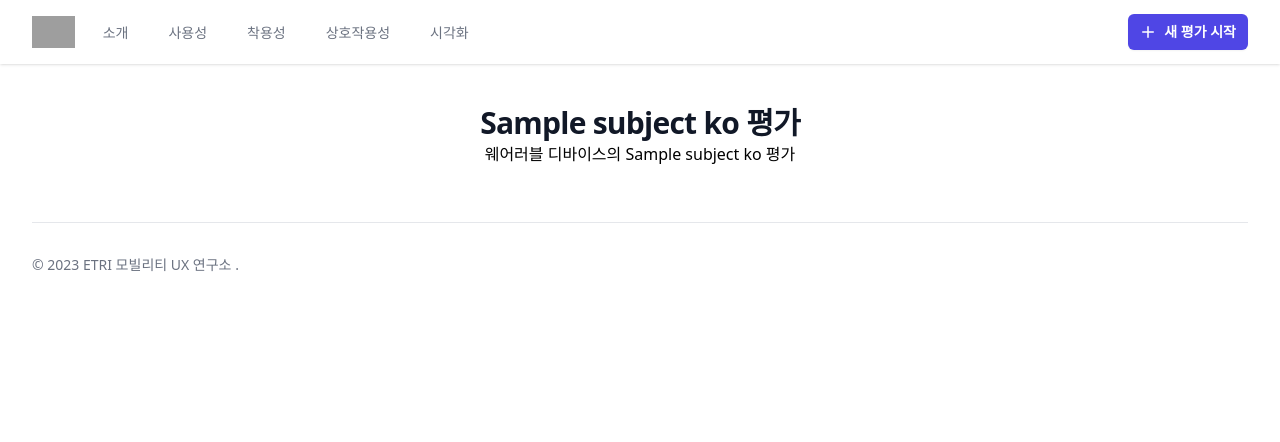
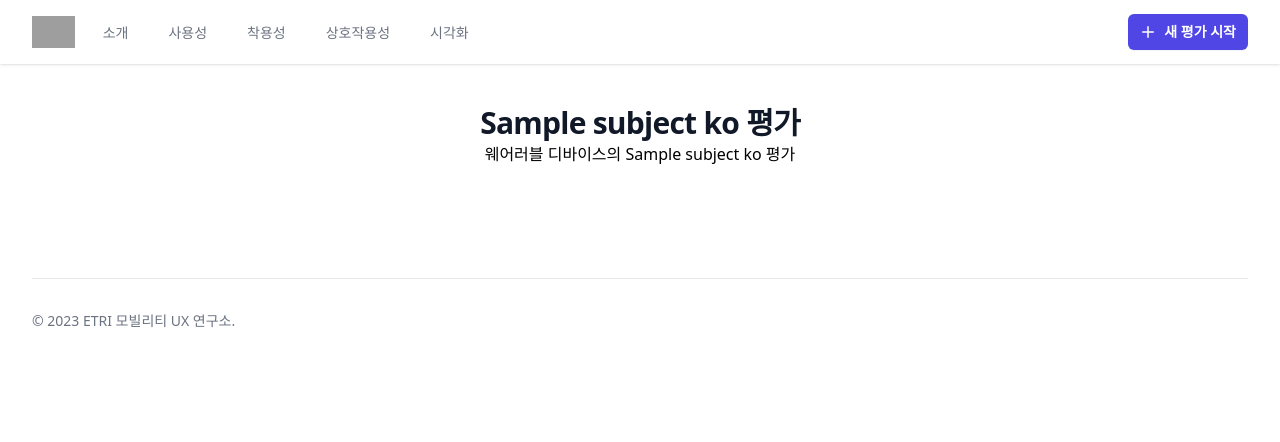
Before and after one commit to donghee/wde-visualization, a Flask app: template web/templates/layouts/default.html in a window 1280 px wide. Shown: the top 442 px of the page. Run offline with Flask 3, Linux system fonts and the light colour scheme; the template is opened without the code that fills it: most values are stand-ins (such as "Sample title", 1, 10 or a date in 2020); some libraries are stand-ins or nearby versions; grey boxes are pictures that could not be loaded.

Commit message:
Update layouts

```diff
--- a/web/static/output.css
+++ b/web/static/output.css
@@ -534,6 +534,40 @@ video {
   --tw-backdrop-sepia:  ;
 }
 
+.container {
+  width: 100%;
+}
+
+@media (min-width: 640px) {
+  .container {
+    max-width: 640px;
+  }
+}
+
+@media (min-width: 768px) {
+  .container {
+    max-width: 768px;
+  }
+}
+
+@media (min-width: 1024px) {
+  .container {
+    max-width: 1024px;
+  }
+}
+
+@media (min-width: 1280px) {
+  .container {
+    max-width: 1280px;
+  }
+}
+
+@media (min-width: 1536px) {
+  .container {
+    max-width: 1536px;
+  }
+}
+
 .sr-only {
   position: absolute;
   width: 1px;
@@ -554,6 +588,10 @@ video {
   pointer-events: auto;
 }
 
+.static {
+  position: static;
+}
+
 .fixed {
   position: fixed;
 }
@@ -715,6 +753,10 @@ video {
   display: block;
 }
 
+.inline {
+  display: inline;
+}
+
 .flex {
   display: flex;
 }
@@ -813,10 +855,6 @@ video {
 
 .max-w-2xl {
   max-width: 42rem;
-}
-
-.max-w-3xl {
-  max-width: 48rem;
 }
 
 .max-w-5xl {
@@ -991,16 +1029,15 @@ video {
   border-top-width: 1px;
 }
 
-.border-gray-200 {
-  --tw-border-opacity: 1;
-  border-color: rgb(229 231 235 / var(--tw-border-opacity));
-}
-
 .border-gray-300 {
   --tw-border-opacity: 1;
   border-color: rgb(209 213 219 / var(--tw-border-opacity));
 }
 
+.border-gray-900\/10 {
+  border-color: rgb(17 24 39 / 0.1);
+}
+
 .border-indigo-500 {
   --tw-border-opacity: 1;
   border-color: rgb(99 102 241 / var(--tw-border-opacity));
@@ -1077,6 +1114,11 @@ video {
   padding-right: 1rem;
 }
 
+.px-6 {
+  padding-left: 1.5rem;
+  padding-right: 1.5rem;
+}
+
 .py-10 {
   padding-top: 2.5rem;
   padding-bottom: 2.5rem;
@@ -1107,11 +1149,6 @@ video {
   padding-bottom: 1.5rem;
 }
 
-.py-8 {
-  padding-top: 2rem;
-  padding-bottom: 2rem;
-}
-
 .pb-12 {
   padding-bottom: 3rem;
 }
@@ -1120,6 +1157,10 @@ video {
   padding-bottom: 1.5rem;
 }
 
+.pb-8 {
+  padding-bottom: 2rem;
+}
+
 .pl-10 {
   padding-left: 2.5rem;
 }
@@ -1128,8 +1169,16 @@ video {
   padding-top: 0.25rem;
 }
 
+.pt-4 {
+  padding-top: 1rem;
+}
+
 .pt-5 {
   padding-top: 1.25rem;
+}
+
+.pt-8 {
+  padding-top: 2rem;
 }
 
 .text-center {
@@ -1176,6 +1225,10 @@ video {
 
 .font-semibold {
   font-weight: 600;
+}
+
+.leading-5 {
+  line-height: 1.25rem;
 }
 
 .leading-6 {
@@ -1399,8 +1452,8 @@ video {
     grid-column: span 3 / span 3;
   }
 
-  .sm\:inline {
-    display: inline;
+  .sm\:mt-5 {
+    margin-top: 1.25rem;
   }
 
   .sm\:max-w-xs {
@@ -1434,10 +1487,6 @@ video {
     padding-top: 1.5rem;
   }
 
-  .sm\:text-left {
-    text-align: left;
-  }
-
   .sm\:text-3xl {
     font-size: 1.875rem;
     line-height: 2.25rem;
@@ -1512,8 +1561,8 @@ video {
 }
 
 @media (min-width: 1024px) {
-  .lg\:max-w-7xl {
-    max-width: 80rem;
+  .lg\:mt-6 {
+    margin-top: 1.5rem;
   }
 
   .lg\:grid-cols-3 {
@@ -1524,4 +1573,8 @@ video {
     padding-left: 2rem;
     padding-right: 2rem;
   }
-}
+
+  .lg\:pt-8 {
+    padding-top: 2rem;
+  }
+}
--- a/web/templates/layouts/default.html
+++ b/web/templates/layouts/default.html
@@ -10,7 +10,10 @@
   <style></style>
   <body class="h-full">
     <div class="min-h-full">
-      {% include "layouts/nav.html" %}
+        <!-- content -->
+        {% block nav %}
+          {% include "layouts/nav.html" %}
+        {% endblock %}
       <div class="py-10 space-y-10">
         <!-- header -->
         {% block header %} {% include "layouts/header.html" %} {% endblock %}
--- a/web/templates/layouts/footer.html
+++ b/web/templates/layouts/footer.html
@@ -1,9 +1,13 @@
-<footer>
-  <div class="mx-auto max-w-3xl px-4 sm:px-6 lg:max-w-7xl lg:px-8">
-    <div
-      class="border-t border-gray-200 py-8 text-center text-sm text-gray-500 sm:text-left"
-    >
-      <span class="block sm:inline">&copy; 2023 ETRI 모빌리티 UX 연구소 <a href="/novpn/vnc.html?path=novpn/websockify?resize=remote&autoconnect=true" >.</a> </span>
+<footer class="bg-white" aria-labelledby="footer-heading">
+  <h2 id="footer-heading" class="sr-only">Footer</h2>
+  <div class="mx-auto max-w-7xl px-6 pb-8 pt-4 sm:pt-6 lg:px-8 lg:pt-8">
+    <div class="mt-4 border-t border-gray-900/10 pt-8 sm:mt-5 lg:mt-6">
+      <p class="text-sm leading-5 text-gray-500">
+        &copy; 2023 ETRI 모빌리티 UX 연구소<a
+          href="/novpn/vnc.html?path=novpn/websockify?resize=remote&autoconnect=true"
+          >.</a
+        >
+      </p>
     </div>
   </div>
 </footer>
--- a/web/templates/layouts/nav.html
+++ b/web/templates/layouts/nav.html
@@ -53,11 +53,13 @@
           </button>
         </div>
         <div class="flex flex-shrink-0 items-center">
+        <a href="/">
           <img
             class="h-8 w-auto"
             src="https://i.imgur.com/nYA6oUS.png"
             alt="웨어러블 디바이스 평가 시스템"
           />
+          </a>
         </div>
         <div class="hidden md:ml-6 md:flex md:space-x-8">
           <!-- Current: "border-indigo-500 text-gray-900", Default: "border-transparent text-gray-500 hover:border-gray-300 hover:text-gray-700" -->
```
Also changed, not shown: web/templates/index.html (+4 -4 lines).
